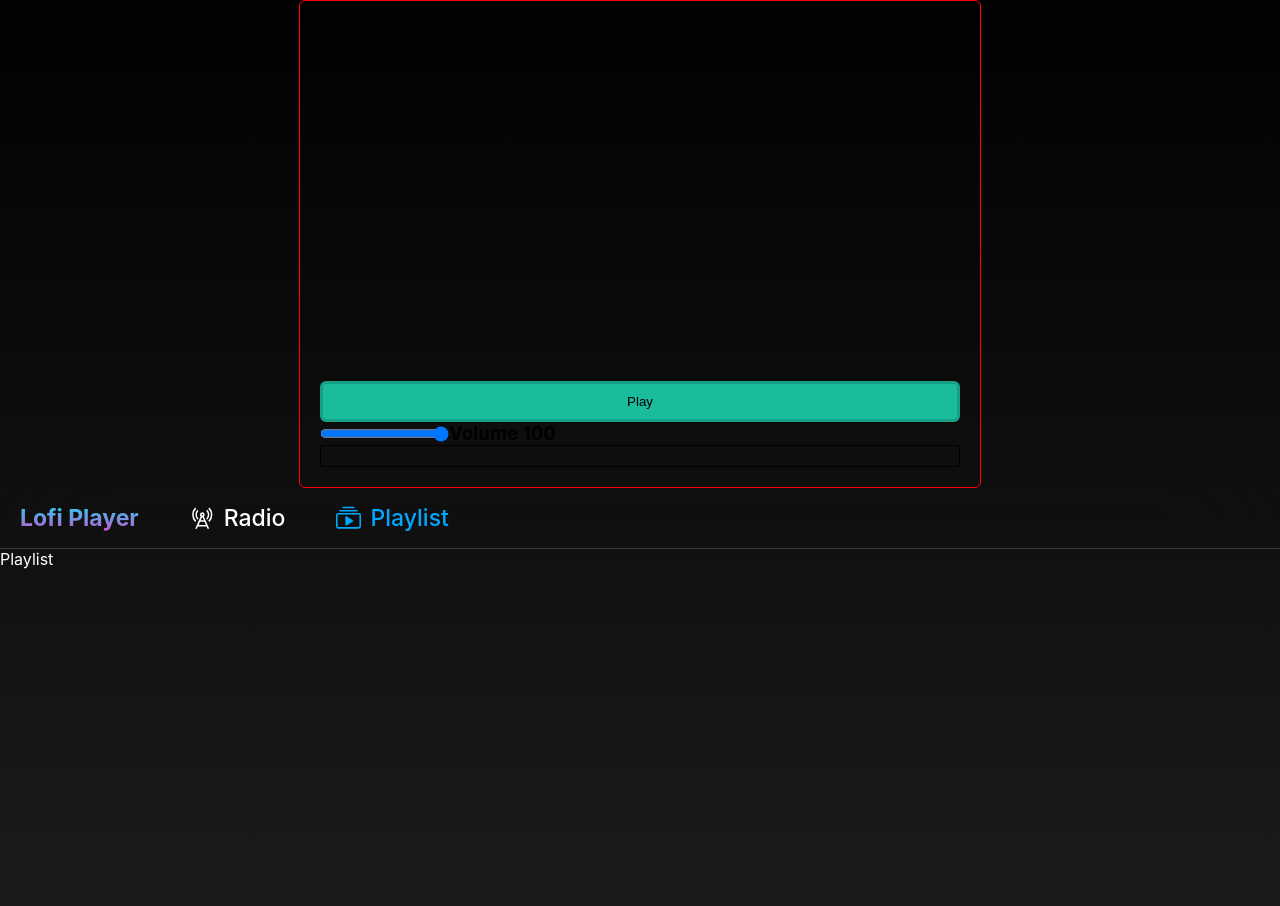
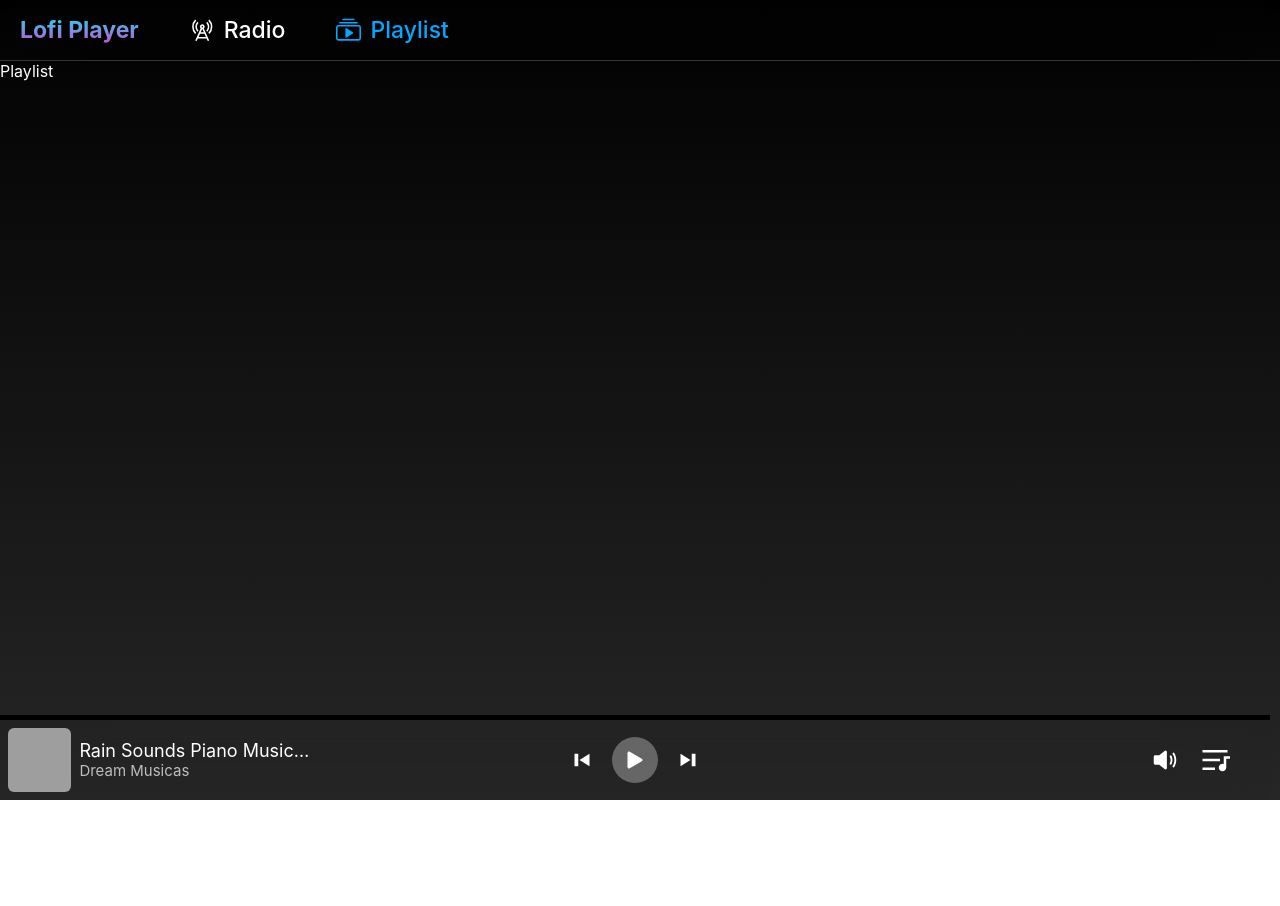
Before and after one commit to akashvaghela09/lofi-radio, a React (Create React App) app: page /playlist in a window 1280 px wide. Shown: the top 906 px of the page. After the commit the page ends 800 px from the top, so only its background shows below. Built offline with nearby package versions, Linux system fonts and the light colour scheme; grey boxes are pictures that could not be loaded.

Commit message:
player play and pause functionality added with ui update

```diff
--- a/src/Components/Player.jsx
+++ b/src/Components/Player.jsx
@@ -1,13 +1,21 @@
 import React, { useEffect, useRef, useState } from 'react';
 import styles from "../Styles/Player.module.css";
 import ReactPlayer from 'react-player';
-import playlistData from "../Template/playlist.json";
-import radioData from "../Template/radio.json";
 import { useDispatch, useSelector } from 'react-redux';
 import { setLoadProgress, setPlayProgress, setPlayStatus, setSeekValue, setTotalPlaytime, setVolumeValue } from '../Redux/player/actions';
+import { BsPlayFill, BsPauseFill } from "react-icons/bs";
+import { BiShuffle } from "react-icons/bi";
+import { MdRepeatOne, MdRepeat } from "react-icons/md";
+import { RiPlayListFill } from "react-icons/ri";
+import { IoVolumeMedium } from "react-icons/io5";
+import { CgPlayTrackNext, CgPlayTrackPrev } from "react-icons/cg";
 
 const Player = () => {
-    const dispatch = useDispatch()
+    const dispatch = useDispatch();
+    const location = window.location.pathname;
+    const [playerVisible, setPlayerVisible] = useState(false);
+    const [playerBarPlayStatus, setPlayerBarPlayStatus] = useState(false);
+    const [playerBarURL, setPlayerBarURL] = useState("")
     const {
         play_status,
         volume_value,
@@ -20,7 +28,8 @@ const Player = () => {
         playlist,
         radiolist,
         play_mode,
-        template_use_status
+        template_use_status,
+        urlList
     } = useSelector((state) => state.player)
 
     const youtubeUrls = [
@@ -35,6 +44,7 @@ const Player = () => {
 
     const handlePlay = () => {
         if(play_status === true){
+            setPlayerBarPlayStatus(false)
             let count = 1;
             let timeId = setInterval(() => {
                 count = (count) - 0.1
@@ -47,6 +57,7 @@ const Player = () => {
                 }
             }, 150);
         } else {
+            setPlayerBarPlayStatus(true)
             dispatch(setPlayStatus(!play_status))
             let count = 0;
             let timeId = setInterval(() => {
@@ -69,9 +80,10 @@ const Player = () => {
     const handleProgress = (e) => {
         let tempLoad = e.loaded * 100
         let tempPlayed = e.played * 100
+        let tempSeek = e.played
         dispatch(setPlayProgress(tempPlayed+"%"))
         dispatch(setLoadProgress(tempLoad+"%"))
-        dispatch(setSeekValue(tempPlayed+"%"))
+        dispatch(setSeekValue(tempSeek))
     }
 
     const handleSeekChange = (e) => {
@@ -79,15 +91,26 @@ const Player = () => {
         audioRef.current.seekTo(tempSeek, "fraction")
     }
 
+
     useEffect(() => {
-        console.log(playlistData);
-        console.log(radioData);
+
+        switch (location) {
+            case "/":
+            case "/radio":
+            case "/playlist":
+                setPlayerVisible(true)
+                break;
+            default:
+            setPlayerVisible(false)
+                break;
+        }
+
     }, []);
 
-    return (
-        <div className={styles.wrapper}>
+        return (
+        <div className={playerVisible === true ? styles.wrapper : styles.hide}>
             <ReactPlayer
-                url="https://www.youtube.com/watch?v=NwdQx2P_ytk"
+                url={urlList}
                 playing={play_status}
                 volume={volume_value}
                 controls={true}
@@ -95,18 +118,45 @@ const Player = () => {
                 onDuration={(e) => dispatch(setTotalPlaytime(e))}
                 ref={audioRef}
                 loop={true}
-                // width="0px"
-                // height="0px"
+                width="0px"
+                height="0px"
             />
-            <button className={styles.playButton} onClick={() => handlePlay()}>{play_status !== true ? "Play" : "Pause"}</button>
-            <div className={styles.volumeDiv}>
-                <input value={volume_value} onChange={(e) => handleVolumeChange(e)} type="range" min="0" max="1" step="0.001"/>
-                <h3>Volume {Math.round(volume_value * 100)}</h3>
-            </div>
             <div className={styles.progressDiv} >
                 <div className={styles.progressLoad} style={{width: load_progress}}/>
                 <div className={styles.progressBarVisible} style={{width: play_progress}}/>
                 <input className={styles.progressBar} value={seek_value} onChange={(e) => handleSeekChange(e)} type="range" min="0" max="1" step="0.001"/>
+            </div>
+            <div className={styles.container}>
+                <div className={styles.playerBarCoverSection}>
+                    <div className={styles.playeyBarCoverDiv}>
+                        <img className={styles.playerBarCover} src={play_item.thumbnails.medium.url} alt="stream cover" />
+                    </div>
+                    <div className={styles.playerBarCoverSectionData}>
+                        <p className={styles.playerBarCoverTitle}>{play_item.title}</p>
+                        <p className={styles.playerBarCoverChannel}>{play_item.channelTitle}</p>
+                    </div>
+                </div>
+                <div className={styles.playerBarControlSection}>
+                    {/* <MdRepeatOne className={styles.playerBarRepeatOneIcon}/> */}
+                    {/* <MdRepeat className={styles.playerBarRepeatIcon}/> */}
+                    <CgPlayTrackPrev className={styles.playerBarPrevIcon}/>
+                    {
+                        playerBarPlayStatus === true ?
+                        <BsPauseFill onClick={() => handlePlay()} className={styles.playerBarPauseIcon}/>
+                        :
+                        <BsPlayFill onClick={() => handlePlay()} className={styles.playerBarPlayIcon}/>
+                    }
+                    <CgPlayTrackNext className={styles.playerBarNextIcon}/>
+                    {/* <BiShuffle className={styles.playerBarShuffleIcon}/> */}
+                </div>
+                <div className={styles.playerBarQueueSection}>
+                    <IoVolumeMedium className={styles.playerBarVolumeIcon}/>
+                    <RiPlayListFill className={styles.playerBarQueueIcon}/>
+                    {/* <div className={styles.volumeDiv}>
+                        <input value={volume_value} onChange={(e) => handleVolumeChange(e)} type="range" min="0" max="1" step="0.001"/>
+                        <h3>Volume {Math.round(volume_value * 100)}</h3>
+                    </div> */}
+                </div>
             </div>
         </div>
     )
--- a/src/Styles/Player.module.css
+++ b/src/Styles/Player.module.css
@@ -1,24 +1,27 @@
 .wrapper {
-    border: 1px solid red;
-    padding: 20px;
+    /* padding: 20px; */
     border-radius: 6px;
     display: flex;
     flex-direction: column;
+    position: absolute;
+    bottom: 0px;
+    left: 0px;
+    backdrop-filter: blur(40px);
+    /* border: 1px solid red; */
+    width: calc(100% - 10px);
+    /* background-color: rgb(255, 255, 255, 0.5); */
+    z-index: 200;
 }
 
-.playButton {
-    padding: 10px 30px;
-    border-radius: 6px;
-    border: 3px solid #16a085;
-    background-color: #1abc9c;
+.hide {
+    display: none;
 }
 
-.playButton:hover {
-    background-color: #16a085;
-}
-
-.playButton:active {
-    background-color: #1abc9c;
+.toggle {
+    position: fixed;
+    top: 0px;
+    right: 30px;
+    z-index: 500;
 }
 
 .volumeDiv {
@@ -26,30 +29,172 @@
 }
 
 .progressDiv {
-    border: 1px solid black;
     position: relative;
-    min-height: 15px;
+    min-height: 5px;
+    height: 5px;
+    background-color: black;
 }
 
 .progressBar {
     width: 100%;
     opacity: 0;
-    height: 10px;
-    /* display: none; */
+    height: 5px;
+    background: transparent;
+    position: absolute;
+    top: 0px;
+    -webkit-appearance: none;
+}
+
+.progressBar::-webkit-slider-runnable-track {
+    background: transparent;
+}
+
+.progressBar::-webkit-slider-thumb {
+    height: 18px;
+    width: 18px;
+    border-radius: 50%;
+    background: #FFFFFF;
+    cursor: pointer;
+    -webkit-appearance: none;
+}
+
+.progressBar:hover {
+    opacity: 1;
+    cursor: pointer;
 }
 
 .progressLoad {
     background-color: #b2bec3;
     width: 100%;
-    height: 15px;
+    height: 5px;
     position: absolute;
     top: 0px;
 }
 
 .progressBarVisible {
-    background-color: #74b9ff;
+    background-color: #00b894;
     width: 100%;
-    height: 15px;
+    height: 5px;
     position: absolute;
     top: 0px;
+
+    cursor: pointer;
 }
+
+.container {
+    display: flex;
+}
+
+.playerBarCoverSection, .playerBarControlSection, .playerBarQueueSection {
+    height: 80px;
+}
+
+.playeyBarCoverDiv {
+    width: 25%;
+    display: flex;
+    justify-content: center;
+    align-items: center;
+}
+
+.playerBarCover {
+    width: 80%;
+    height: 80%;
+    object-fit: cover;
+    border-radius: 6px;
+    cursor: pointer;
+}
+
+.playerBarCoverSection {
+    width: 25%;
+    display: flex;
+}
+
+.playerBarControlSection {
+    width: 50%;
+    display: flex;
+    justify-content: center;
+    align-items: center;
+}
+
+.playerBarControlIcons,
+.playerBarRepeatIcon,
+.playerBarRepeatOneIcon,
+.playerBarPauseIcon,
+.playerBarPrevIcon,
+.playerBarPlayIcon,
+.playerBarNextIcon,
+.playerBarShuffleIcon,
+.playerBarVolumeIcon,
+.playerBarQueueIcon {
+    font-size: 30px;
+    margin: 10px;
+    color: white;
+    cursor: pointer;
+}
+
+.playerBarControlIcons:hover,
+.playerBarRepeatIcon:hover,
+.playerBarRepeatOneIcon:hover,
+.playerBarPrevIcon:hover,
+.playerBarNextIcon:hover,
+.playerBarShuffleIcon:hover,
+.playerBarVolumeIcon:hover,
+.playerBarQueueIcon:hover {
+    color: #00d9ff;
+}
+
+.playerBarQueueIcon {
+    margin-right: 40px;
+}
+
+.playerBarPlayIcon, .playerBarPauseIcon {
+    font-size: 30px;
+    border-radius: 50%;
+    padding: 8px;
+    color: white;
+    backdrop-filter: blur( 3px );
+    -webkit-backdrop-filter: blur( 3px );
+    background-color: hsl(0, 0%, 100%, 0.3);
+    cursor: pointer;
+    user-select: none;
+    margin: 5px;
+}
+
+.playerBarPlayIcon:hover, .playerBarPauseIcon:hover {
+    font-size: 35px;
+    background-color: hsl(0, 0%, 100%, 0.5);
+    margin: 2.5px;
+}
+
+.playerBarQueueSection {
+    width: 25%;
+    display: flex;
+    align-items: center;
+    justify-content: flex-end;
+}
+
+.playerBarCoverSectionData {
+    display: flex;
+    flex-direction: column;
+    width: 75%;
+    justify-content: center;
+}
+
+.playerBarCoverTitle, .playerBarCoverChannel {
+    overflow: hidden;
+    text-overflow: ellipsis;
+    display: -webkit-box;
+    -webkit-line-clamp: 1;
+    -webkit-box-orient: vertical;
+    width: 100%;
+}
+
+.playerBarCoverTitle {
+    font-size: 18px;
+    color: white;
+}
+
+.playerBarCoverChannel {
+    font-size: 15px;
+    color: rgb(189, 189, 189);
+}
```
